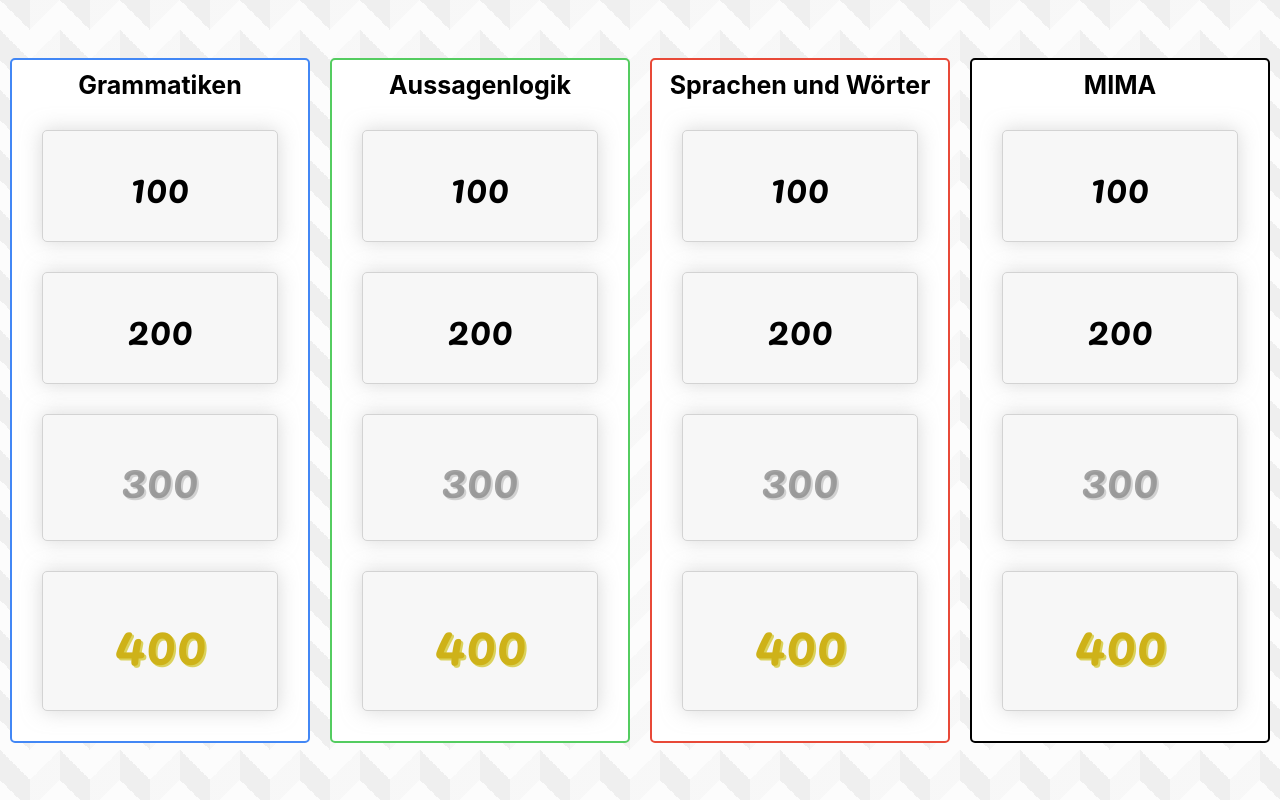
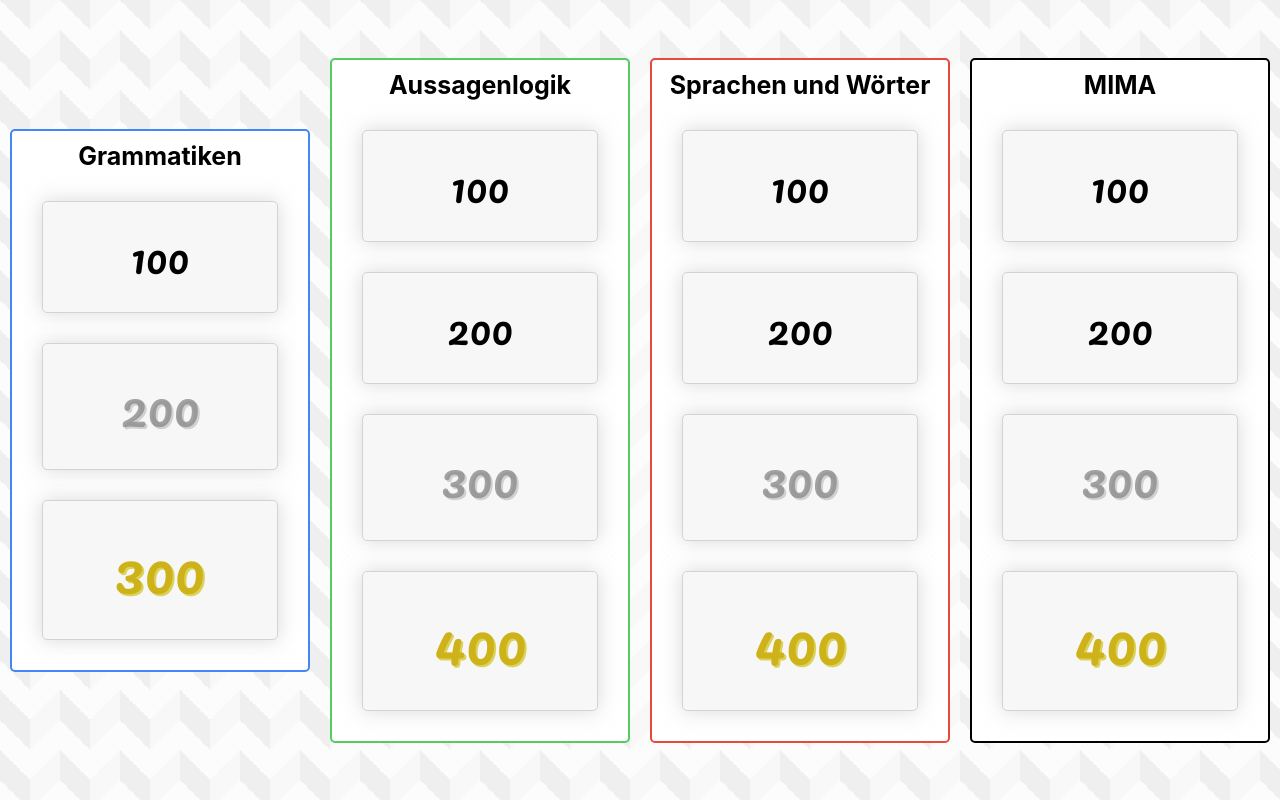
Before and after one commit to Voakie/tbp, a Next.js app: page / in a window 1280 px wide. Both pictures are taken after a click on the button "Demo". Built offline with nearby package versions, Linux system fonts and the light colour scheme.

Commit message:
Allow less than 4 cards per category

```diff
--- a/exampleConfig.ts
+++ b/exampleConfig.ts
@@ -23,12 +23,6 @@ export const exampleConfig: GameConfig = {
                     text: "Gib eine formale Sprache (formal korrekt in Mengenschreibweise) an, die nicht kontextfrei ist",
                     solution: "\\(L_{vv} = \\{ v\\textcolor{blue}{c}v \\mid v \\in \\{\\textcolor{blue}{a}, \\textcolor{blue}{b}\\}^* \\}\\)",
                     id: "1:3"
-                },
-                {
-                    points: 400,
-                    text: "Gib die kontextfreie Grammatik der Sprache \\( L = \\{ Repr_2(i) \\mid i \\text{ mod } 2 = 0 \\} \\setminus \\{\\textcolor{blue}{0}\\} \\) an. \\((i \\in \\mathbb{N}_0)\\). Führende Nullen seien egal",
-                    solution: "\\(G = (\\{S, A, B\\}, \\{\\textcolor{blue}{0}, \\textcolor{blue}{1}\\}, S, P)\\) mit $$P = \\{ S \\rightarrow A\\textcolor{blue}{0}, A \\rightarrow A\\textcolor{blue}{0} \\mid B\\textcolor{blue}{1}, B \\rightarrow B\\textcolor{blue}{0} \\mid B\\textcolor{blue}{1} \\mid \\varepsilon \\}$$",
-                    id: "1:4"
                 }
             ]
         },
--- a/styles/Home.module.css
+++ b/styles/Home.module.css
@@ -35,13 +35,13 @@
   cursor: pointer;
 }
 
-.question:nth-child(4) {
+.question:nth-last-child(2) {
   font-size: 48px;
   color: #8c8c8ccc;
   text-shadow: #c7c7c7cc 2px 2px 0px;
 }
 
-.question:nth-child(5) {
+.question:nth-last-child(1) {
   font-size: 56px;
   color: #ceb219;
   text-shadow: #d3c835cc 2px 2px 0px;
```
